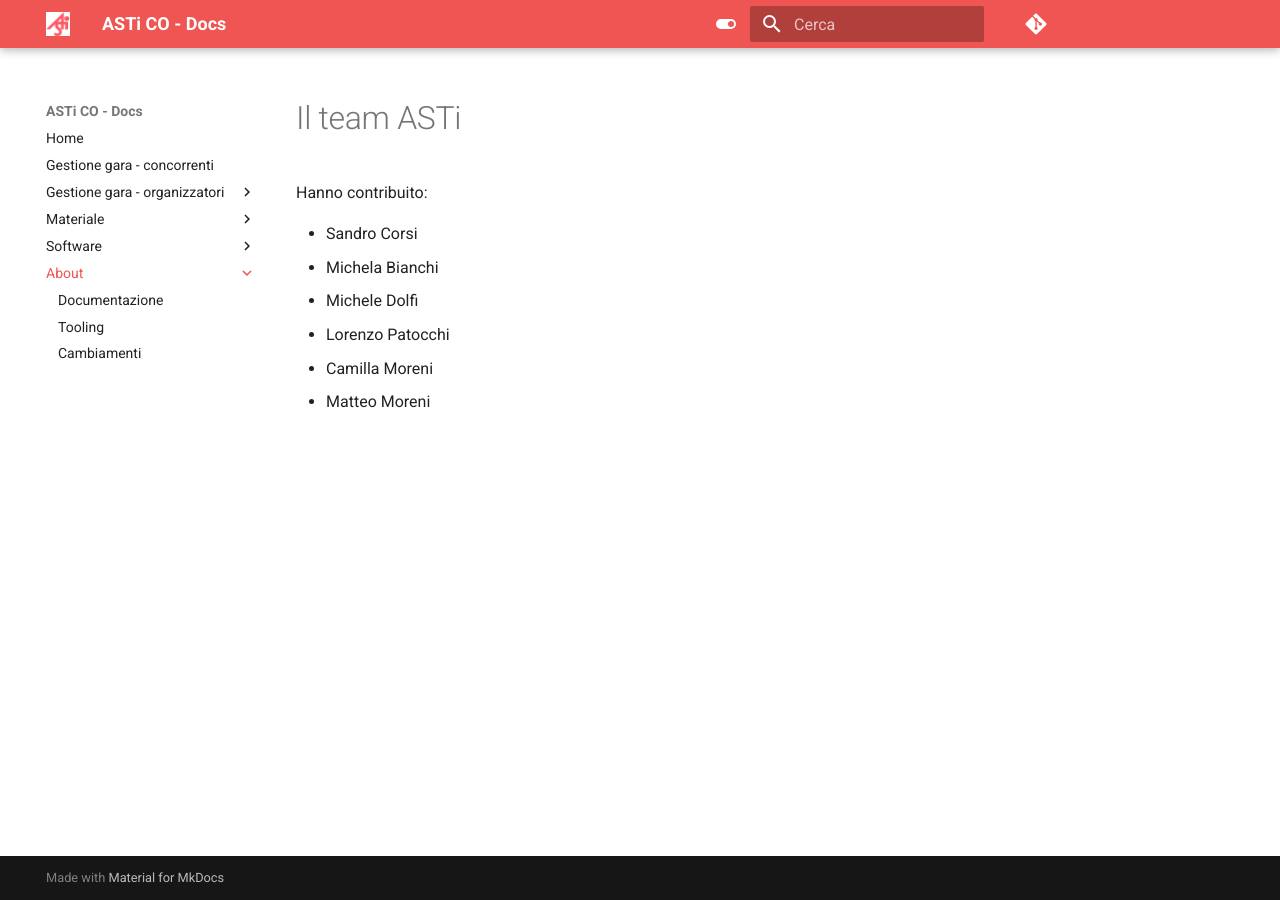
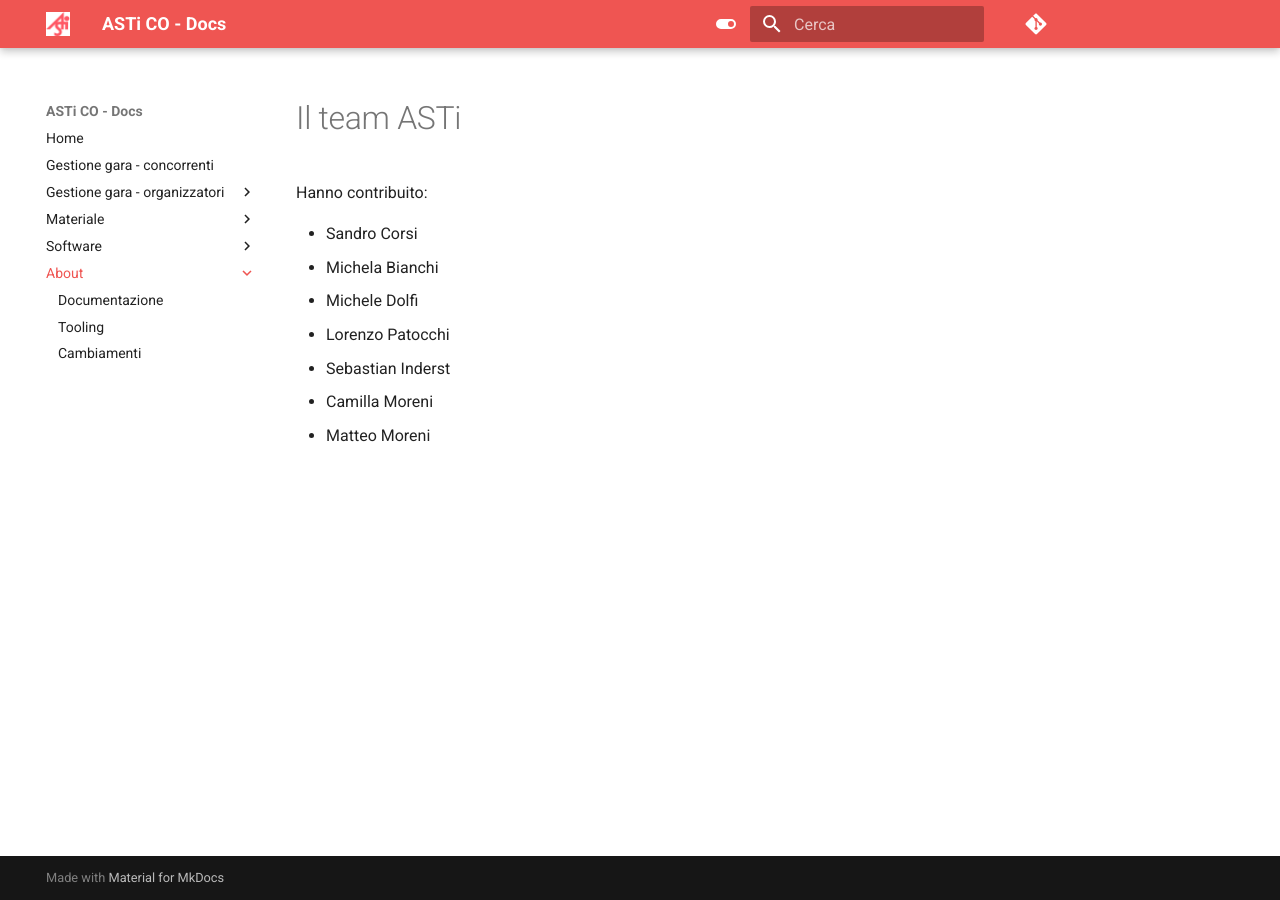
Before and after one commit to asti-co/doc, an MkDocs documentation site: the page built from docs/about/index.md, in a window 1280 px wide. Built offline with MkDocs 1.6.1 and Material for MkDocs 9.7.7, drawn with Linux system fonts in a browser that asks for light colours; comment, search, counter and statistics services are not loaded.

Commit message:
Aggiunto Seba

```diff
--- a/docs/about/index.md
+++ b/docs/about/index.md
@@ -6,5 +6,6 @@ Hanno contribuito:
 - Michela Bianchi
 - Michele Dolfi
 - Lorenzo Patocchi
+- Sebastian Inderst
 - Camilla Moreni
 - Matteo Moreni
```
